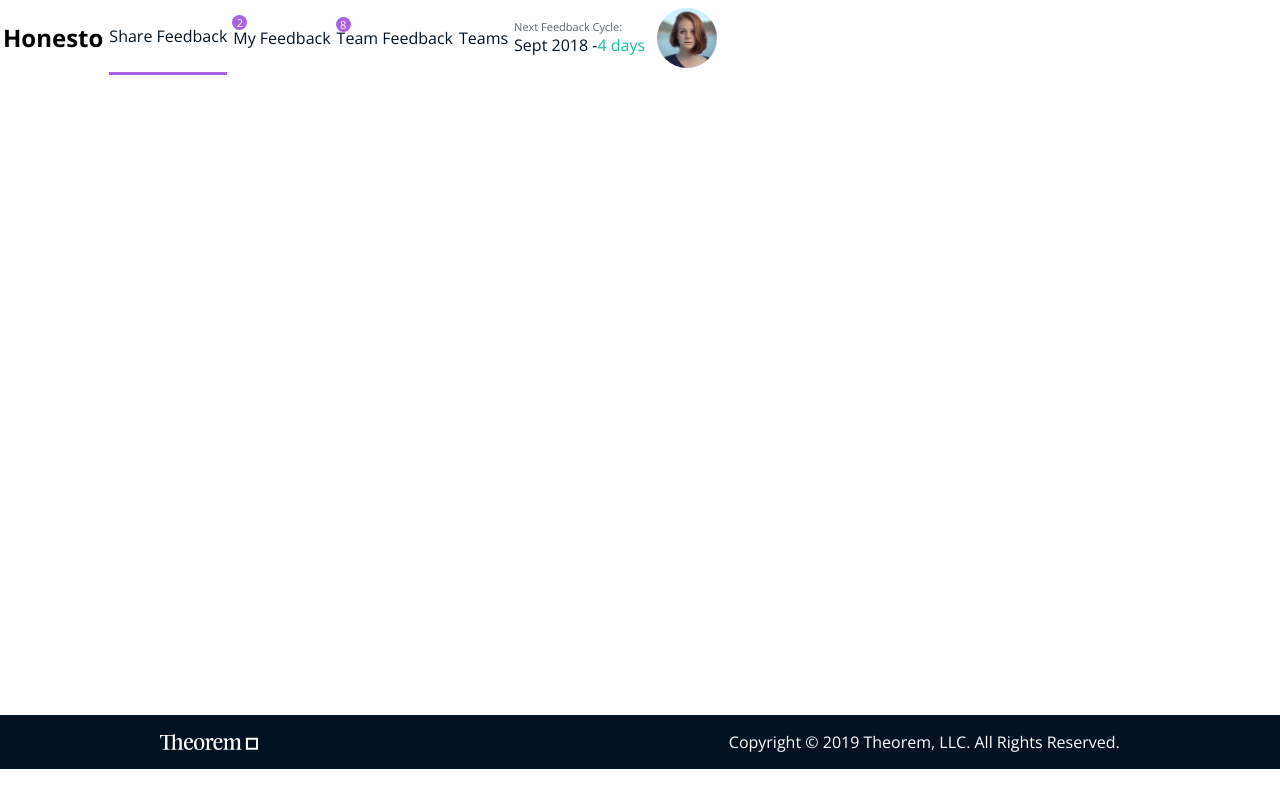
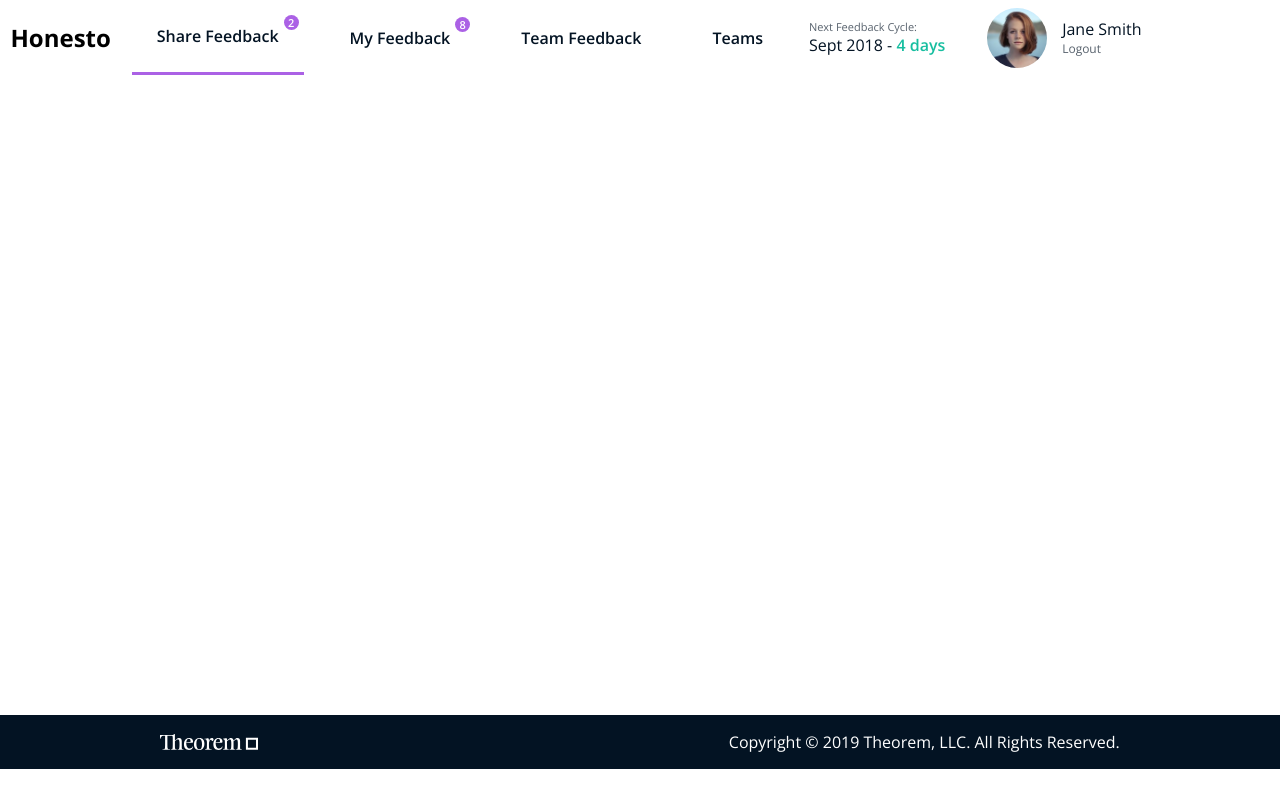
Before and after one commit to suzdalnitski/honesto-prototype, a React (Create React App) app: page / in a window 1280 px wide. Built offline with nearby package versions, Linux system fonts and the light colour scheme.

Commit message:
menu styling refinement

```diff
--- a/src/index.css
+++ b/src/index.css
@@ -1,6 +1,4 @@
 @import url("https://fonts.googleapis.com/css?family=Open+Sans:300,400,600,700&display=swap");
-
-@import-normalize;
 
 * {
   margin: 0;
--- a/src/modules/Menu/CurrentUser.js
+++ b/src/modules/Menu/CurrentUser.js
@@ -2,9 +2,33 @@ import React from 'react';
 
 import Avatar from 'modules/Avatar';
 
+const currentUserStyle = {
+  display: 'flex',
+  alignItems: 'center',
+  justifyContent: 'space-around',
+}
+
+const textBlockStyle = {
+  marginLeft: '15px'
+}
+
+const nameStyle = {
+  fontSize: '16px',
+  color: '#031323'
+}
+
+const logoutStyle = {
+  fontSize: '12px',
+  color: '#59636E'
+}
+
 const CurrentUser = () => (
-  <div>
+  <div style={currentUserStyle}>
     <Avatar />
+    <div style={textBlockStyle}>
+      <div style={nameStyle}>Jane Smith</div>
+      <div style={logoutStyle}>Logout</div>
+    </div>
   </div>
 );
 
--- a/src/modules/Menu/Menu.js
+++ b/src/modules/Menu/Menu.js
@@ -8,7 +8,7 @@ const menuStyle = {
   display: 'flex',
   alignItems: 'center',
   justifyContent: 'space-around',
-  width: '90vh',
+  width: '90vw',
   height: '75px',
   color: '#031323',
 };
--- a/src/modules/Menu/NextFeedbackCycle.js
+++ b/src/modules/Menu/NextFeedbackCycle.js
@@ -16,7 +16,8 @@ const nextFeedbackTextStyle = {
 };
 
 const daysTextStyle = {
-  color: '#17bea0'
+  color: '#17bea0',
+  fontWeight: 600
 };
 
 const NextFeedbackCycle = () => (
@@ -24,7 +25,7 @@ const NextFeedbackCycle = () => (
     <div style={textDivStyle}>
       <div style={nextFeedbackTextStyle}>Next Feedback Cycle:</div>
       <div>
-        Sept 2018 -<span style={daysTextStyle}>4 days</span>
+        Sept 2018 - <span style={daysTextStyle}>4 days</span>
       </div>
     </div>
   </div>
--- a/src/modules/Menu/Tab.js
+++ b/src/modules/Menu/Tab.js
@@ -1,11 +1,15 @@
 import React from 'react';
 import PropTypes from 'prop-types';
+
+import cssStyle from './Tab.module.css';
 
 const tabStyle = ({selected}) => ({
   display: 'flex',
   alignItems: 'center',
   fontSize: '16px',
+  fontWeight: 600,
   height: '100%',
+  padding: '25px',
   ...(selected
     ? {
         borderBottom: '3px solid #ab61e5',
@@ -33,7 +37,7 @@ const notificationStyle = {
 };
 
 const Tab = ({selected = false, notifications = 0, text}) => (
-  <div style={tabStyle({selected})}>
+  <div style={tabStyle({selected})} className={ cssStyle.tab }>
     <div style={notificationTextStyle}>
       <span>{text}</span>
       {notifications > 0 && (
--- /dev/null
+++ b/src/modules/Menu/Tab.module.css
@@ -0,0 +1,5 @@
+/* defines custom css-selectors that can't be defined with CSS-in-JS */
+
+.tab:hover {
+  background-color: #dddddd;
+}
```
